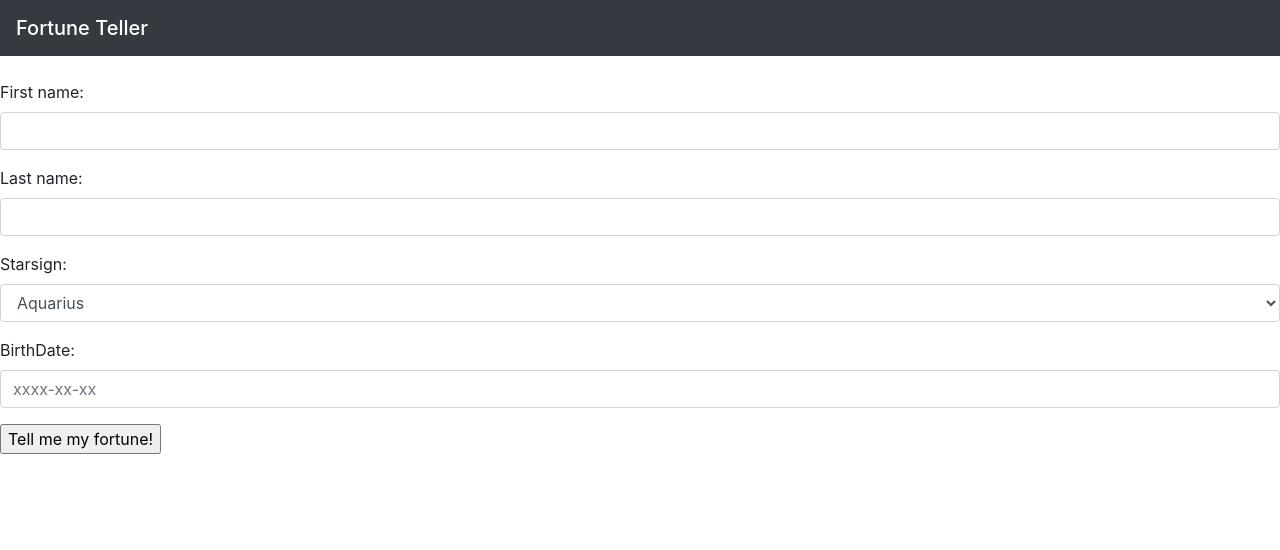
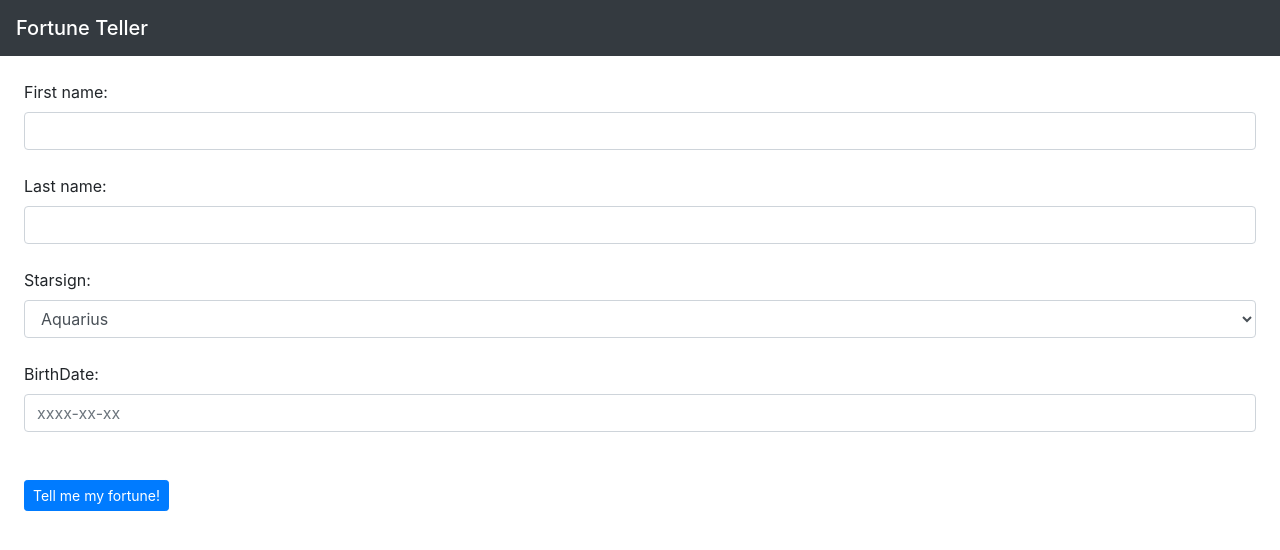
Before and after one commit to Eleonorvb/fortune-eleonorvb-linuss, a React (Create React App) app: page / in a window 1280 px wide. Shown: the top 550 px of the page. Built offline with nearby package versions, Linux system fonts and the light colour scheme.

Commit message:
fixed margins

```diff
--- a/src/components/fortuneTeller.jsx
+++ b/src/components/fortuneTeller.jsx
@@ -5,19 +5,19 @@ class FortuneTeller extends Component {
     render() {
         return (
             <div>
-                <br/>
+
             <form>
-                <div className="form-group">
+                <div className="form-group m-4">
                     <label htmlFor="exampleFormControlInput1">First name:</label>
                     <input type="text" className="form-control" id="exampleFormControlInput1"/>
                 </div>
 
-                <div className="form-group">
+                <div className="form-group m-4">
                     <label htmlFor="exampleFormControlInput2">Last name:</label>
                     <input type="text" className="form-control" id="exampleFormControlInput2"/>
                 </div>
 
-                <div className="form-group">
+                <div className="form-group m-4">
                     <label htmlFor="exampleFormControlSelect1">Starsign:</label>
                     <select className="form-control" id="exampleFormControlSelect1">
                         <option>Aquarius</option>
@@ -35,12 +35,12 @@ class FortuneTeller extends Component {
                     </select>
                 </div>
 
-                <div className="form-group">
+                <div className="form-group m-4">
                     <label htmlFor="exampleFormControlInput2">BirthDate:</label>
                     <input type="text" className="form-control" id="exampleFormControlInput2" placeholder='xxxx-xx-xx'/>
                 </div>
 
-                <input type="submit" value="Tell me my fortune!" />
+                <button className='btn btn-primary btn-sm m-4'>Tell me my fortune!</button>
             </form>
             </div>
          );
```
